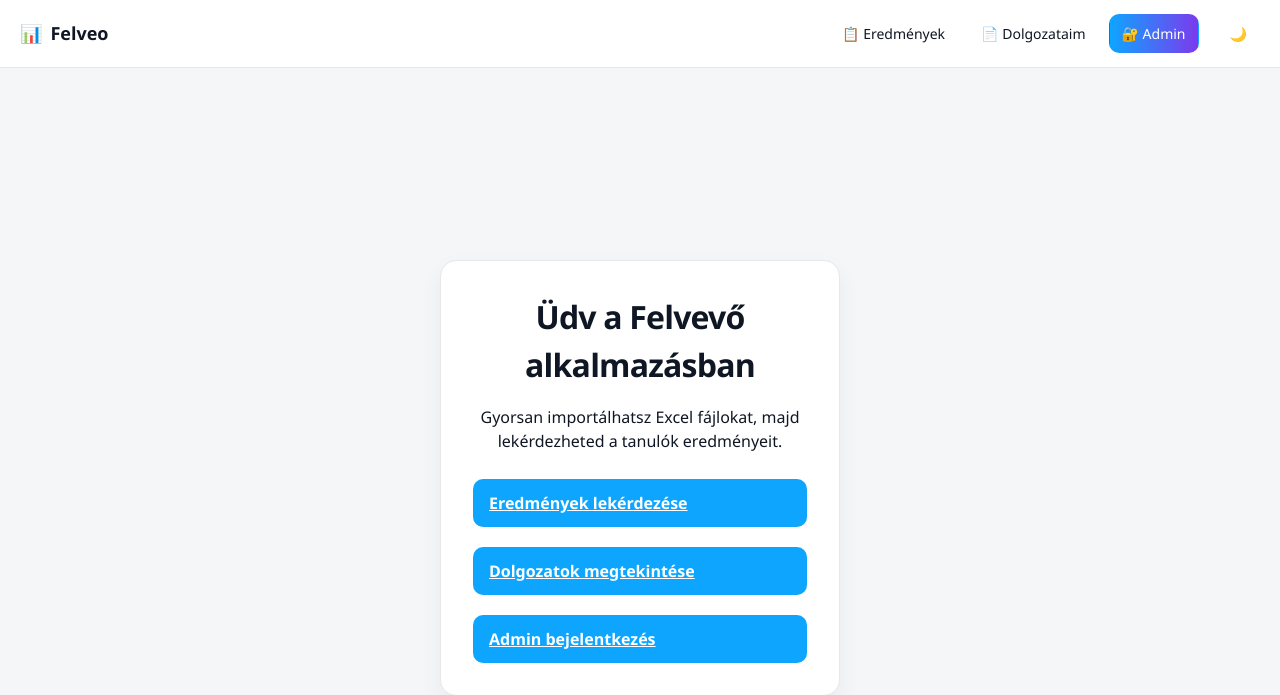
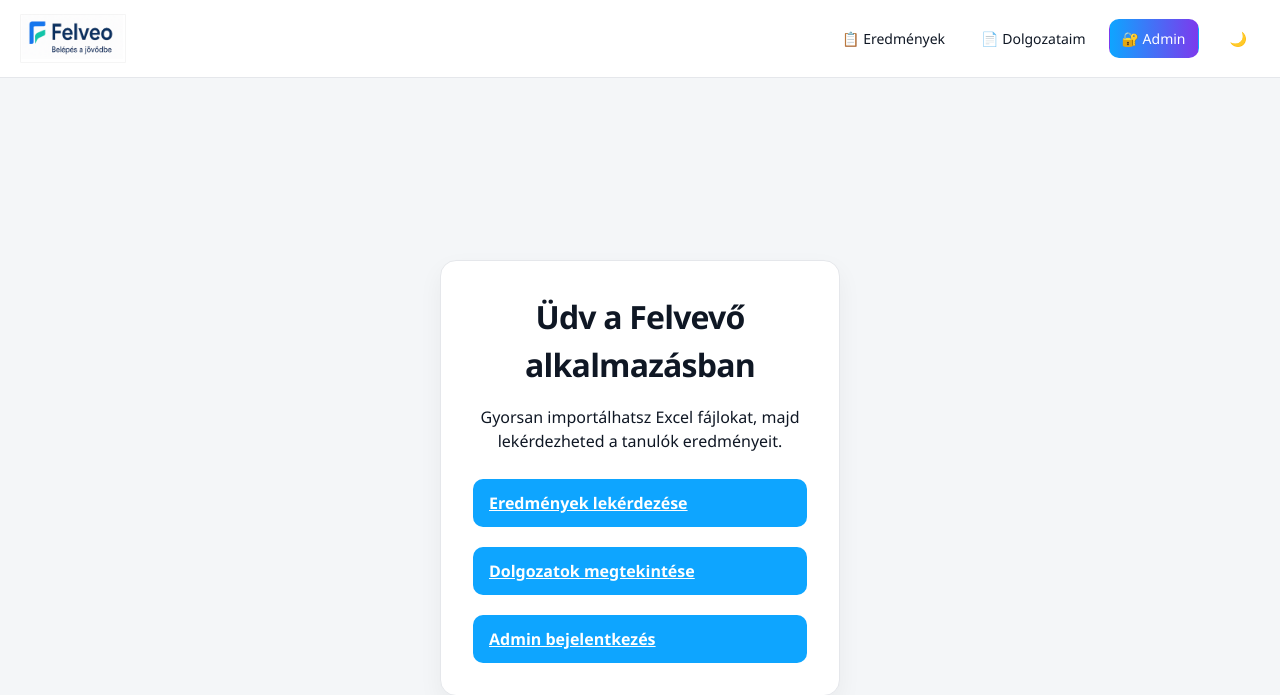
Before and after one commit to Fotelharc0s/Felveo, a PHP site: page /Felveo-main/index.php in a window 1280 px wide. Shown: the top 695 px of the page. Run offline with PHP 8.4, Linux system fonts and the light colour scheme.

Commit message:
Added files, documentations

```diff
--- a/navbar.php
+++ b/navbar.php
@@ -6,7 +6,7 @@ $current = basename($_SERVER['PHP_SELF']);
 
 <nav class="nav">
     <a href="index.php" class="brand">
-        <span>📊</span> Felveo
+        <img src="assets/logo.png" alt="Felveo Logo" class="logo" style="width: 20%; height: auto;">
     </a>
 
     <div class="links">
```
Also changed, not shown: 3 other files.
